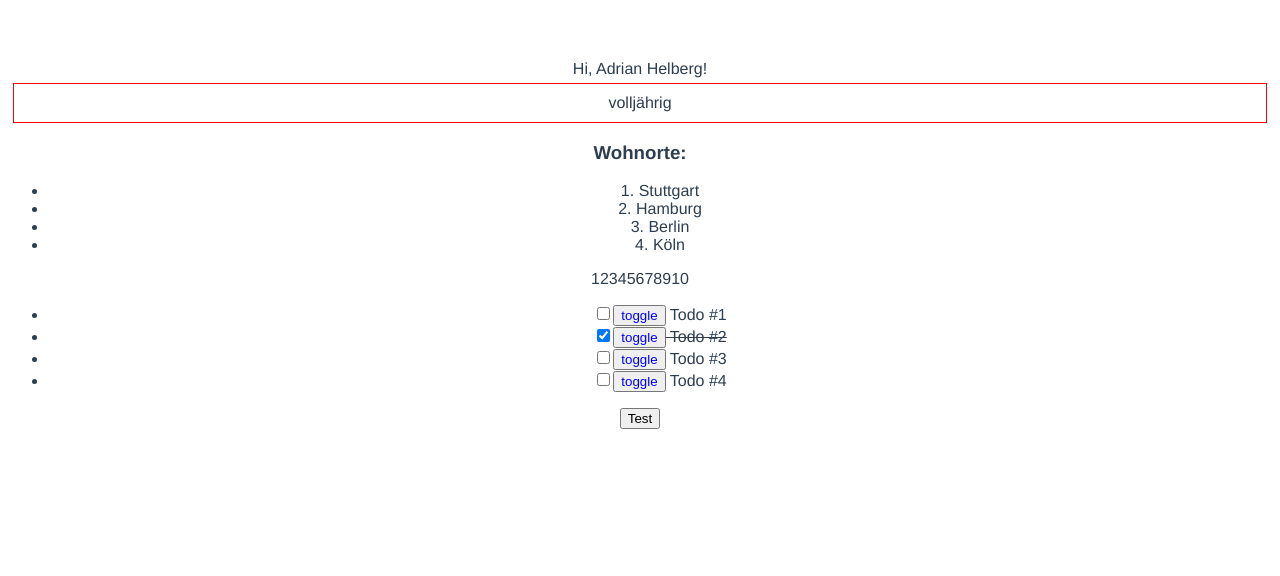
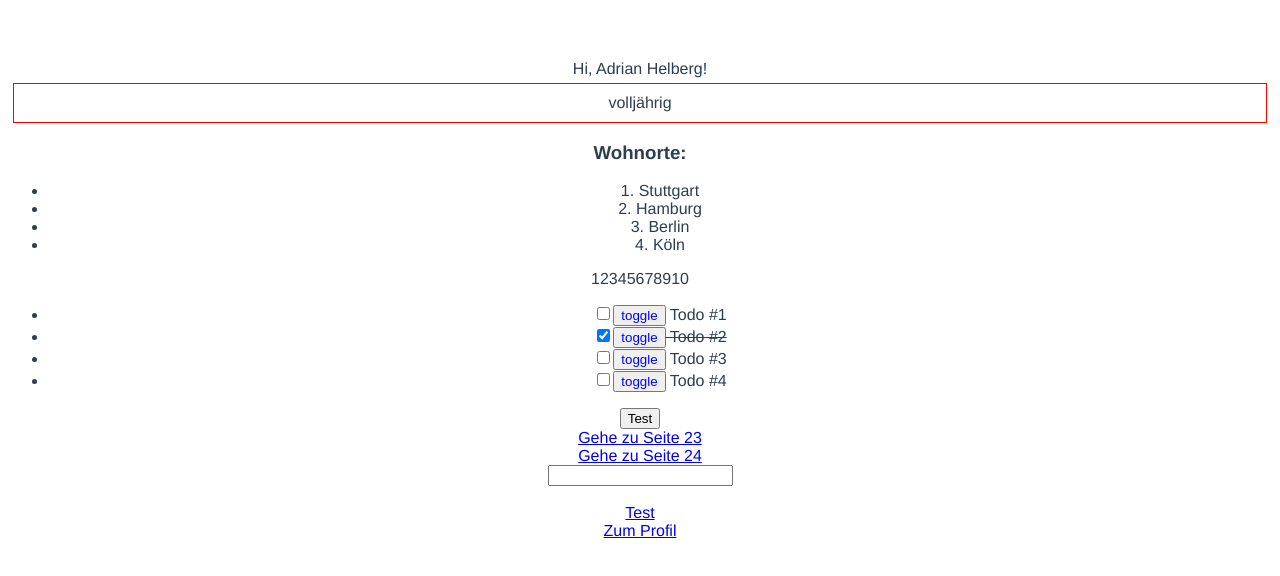
Before and after one commit to adrian-helberg/tft-wizard, a Vue app in the folder tft-wizard/: page / in a window 1280 px wide. Shown: the top 576 px of the page. Built offline with nearby package versions, Linux system fonts and the light colour scheme.

Commit message:
Vue Course #11

```diff
--- a/tft-wizard/src/App.vue
+++ b/tft-wizard/src/App.vue
@@ -18,11 +18,28 @@
     <TodoList />
 
     <button @click="test">Test</button>
+    <br />
+    <a href="?seite=23" @click.right.prevent="hello">Gehe zu Seite 23</a>
+    <br />
+    <a href="?seite=24" @mouseup="adios">Gehe zu Seite 24</a>
+    <br />
+    <input type="text" @keydown.enter.esc="yeah" />
+    <br />
+    <br />
+    <NavigationLink url="www.google.de">
+      <template v-slot:image>
+        <div>
+          <div>Test</div>
+        </div>
+      </template>
+      Zum Profil
+    </NavigationLink>
   </div>
 </template>
 
 <script lang="ts">
 import TodoList from "./components/TodoList.vue";
+import NavigationLink from "./components/NavigationLink.vue";
 
 export default {
   name: "App",
@@ -40,6 +57,15 @@ export default {
   methods: {
     test() {
       alert("Hi!");
+    },
+    hello() {
+      alert("Hello!");
+    },
+    adios() {
+      alert("Adios!");
+    },
+    yeah() {
+      alert("yeah!");
     }
   },
   computed: {
@@ -48,7 +74,7 @@ export default {
     },
   },
   components: {
-    TodoList
+    TodoList, NavigationLink
   }
 };
 </script>
--- /dev/null
+++ b/tft-wizard/src/components/NavigationLink.vue
@@ -0,0 +1,13 @@
+<template>
+    <a :href="url">
+        <slot name="image"></slot>
+        <slot></slot>
+    </a>
+</template>
+
+<script lang="ts">
+export default {
+    name: "NavigationLink",
+    props: ["url"]
+}
+</script>
```
Also changed, not shown: 2 other files (tests, documents, lock files or other folders).
